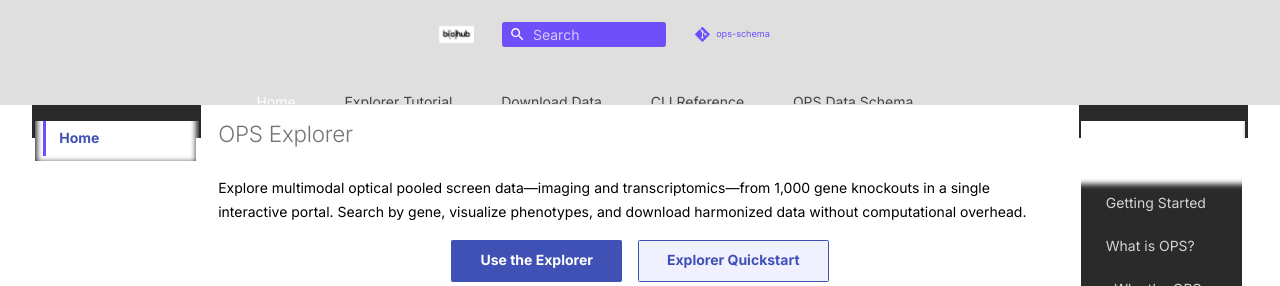
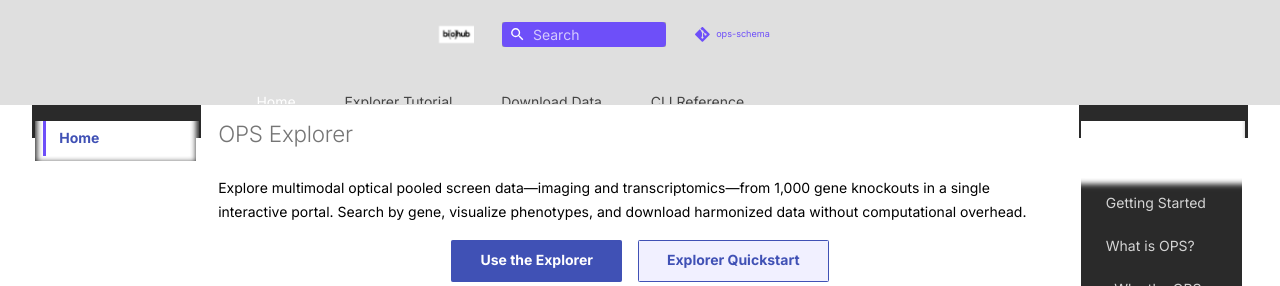
Before and after one commit to chanzuckerberg/ops-schema, an MkDocs documentation site: the page built from docs/index.md, in a window 1280 px wide and 900 px high. Shown: the top 286 px of the window. Built offline with MkDocs 1.6.1 and Material for MkDocs 9.7.7, drawn with Linux system fonts in a browser that asks for light colours; comment, search, counter and statistics services are not loaded.

Commit message:
Update mkdocs.yml

```diff
--- a/mkdocs.yml
+++ b/mkdocs.yml
@@ -30,7 +30,6 @@ nav:
   - Explorer Tutorial: tutorials/index.md
   - Download Data: download/index.md
   - CLI Reference: cli/index.md
-  - OPS Data Schema: schema/index.md
 
 plugins:
   - search
```
